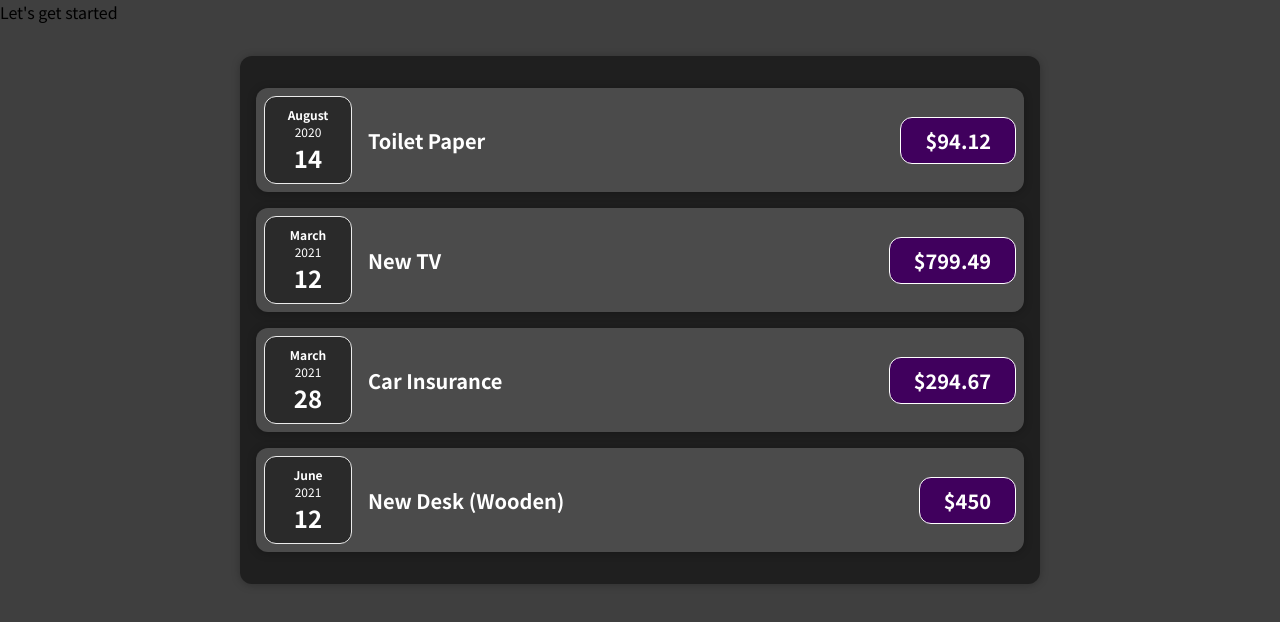
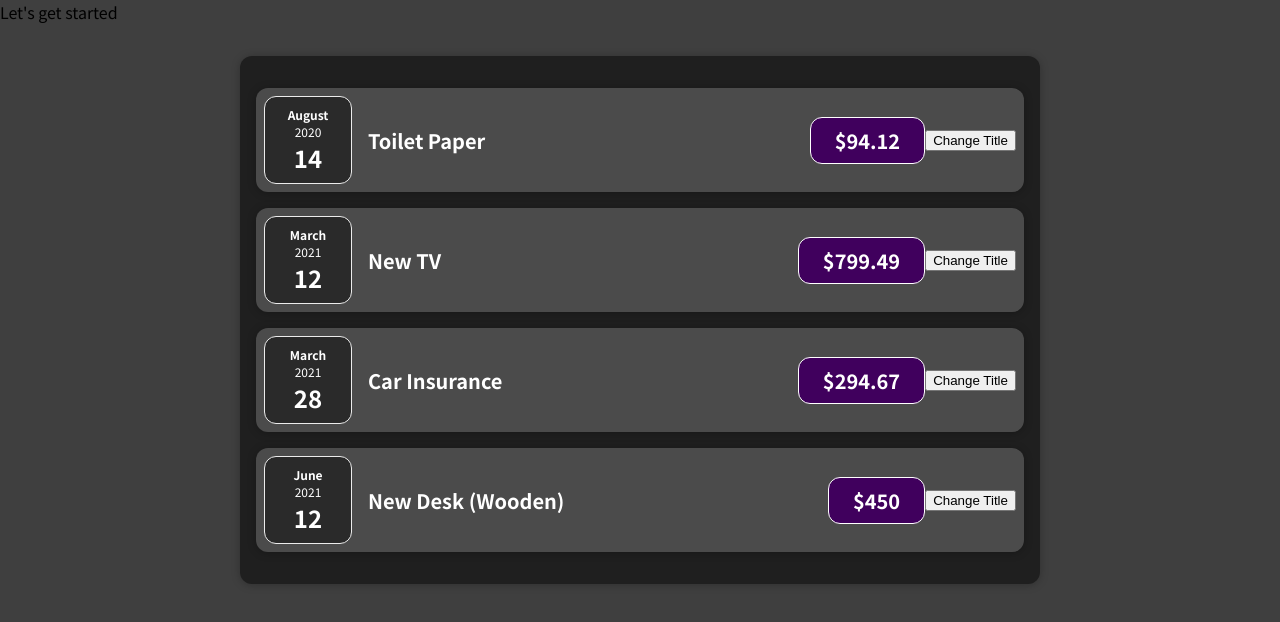
Before and after one commit to naraeseoWeb/react-complete-guide, a React (Create React App) app: page / in a window 1280 px wide. Shown: the top 622 px of the page. Built offline with nearby package versions, Linux system fonts and the light colour scheme; the HTML template or start-up script is replaced by a standard one.

Commit message:
useState 사용

```diff
--- a/src/App.js
+++ b/src/App.js
@@ -1,6 +1,6 @@
-import Expenses from './components/Expenses';
+import Expenses from './components/Expenses/Expenses';
 
-function App() {
+const App = () => {
   const expenses = [
     {
       id: 'e1',
@@ -29,6 +29,6 @@
       <Expenses items={expenses} />
     </>
   );
-}
+};
 
 export default App;
--- a/src/components/ExpenseDate.jsx
+++ b/src/components/Expenses/ExpenseDate.jsx
@@ -1,4 +1,5 @@
 import './ExpenseDate.css';
+
 const ExpenseDate = (props) => {
   const month = props.date.toLocaleString('en-US', { month: 'long' });
   const day = props.date.toLocaleString('en-US', { day: '2-digit' });
--- a/src/components/ExpenseItem.jsx
+++ b/src/components/Expenses/ExpenseItem.jsx
@@ -1,15 +1,24 @@
+import { useState } from 'react';
 import ExpenseDate from './ExpenseDate';
 import './ExpenseItem.css';
-import Card from './Card';
+import Card from '../UI/Card';
 
 const ExpenseItem = (props) => {
+  const [title, setTitle] = useState(props.title);
+
+  const clickHandler = () => {
+    setTitle('Updated');
+    console.log(title);
+  };
+
   return (
     <Card className='expense-item'>
       <ExpenseDate date={props.date} />
       <div className='expense-item__description'>
-        <h2>{props.title}</h2>
+        <h2>{title}</h2>
         <div className='expense-item__price'>${props.amount}</div>
       </div>
+      <button onClick={clickHandler}>Change Title</button>
     </Card>
   );
 };
--- a/src/components/Expenses.jsx
+++ b/src/components/Expenses/Expenses.jsx
@@ -1,4 +1,4 @@
-import Card from './Card';
+import Card from '../UI/Card';
 import ExpenseItem from './ExpenseItem';
 import './Expenses.css';
 
```
Also changed, not shown: src/components/Expenses/ExpenseDate.css (renamed from src/components/ExpenseDate.css), src/components/Expenses/ExpenseItem.css (renamed from src/components/ExpenseItem.css), src/components/Expenses/Expenses.css (renamed from src/components/Expenses.css), src/components/UI/Card.css (renamed from src/components/Card.css), src/components/UI/Card.jsx (renamed from src/components/Card.jsx).
